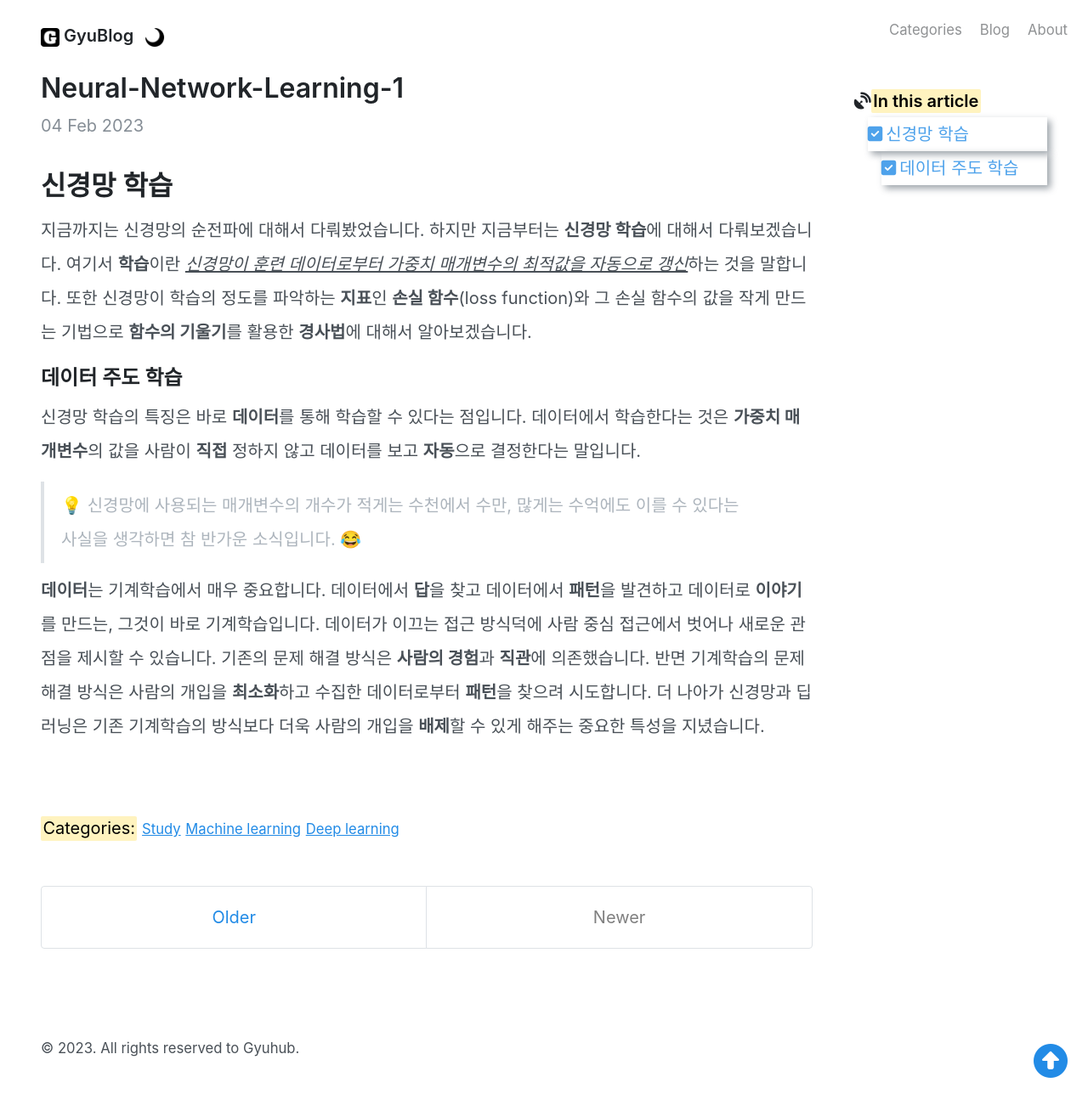
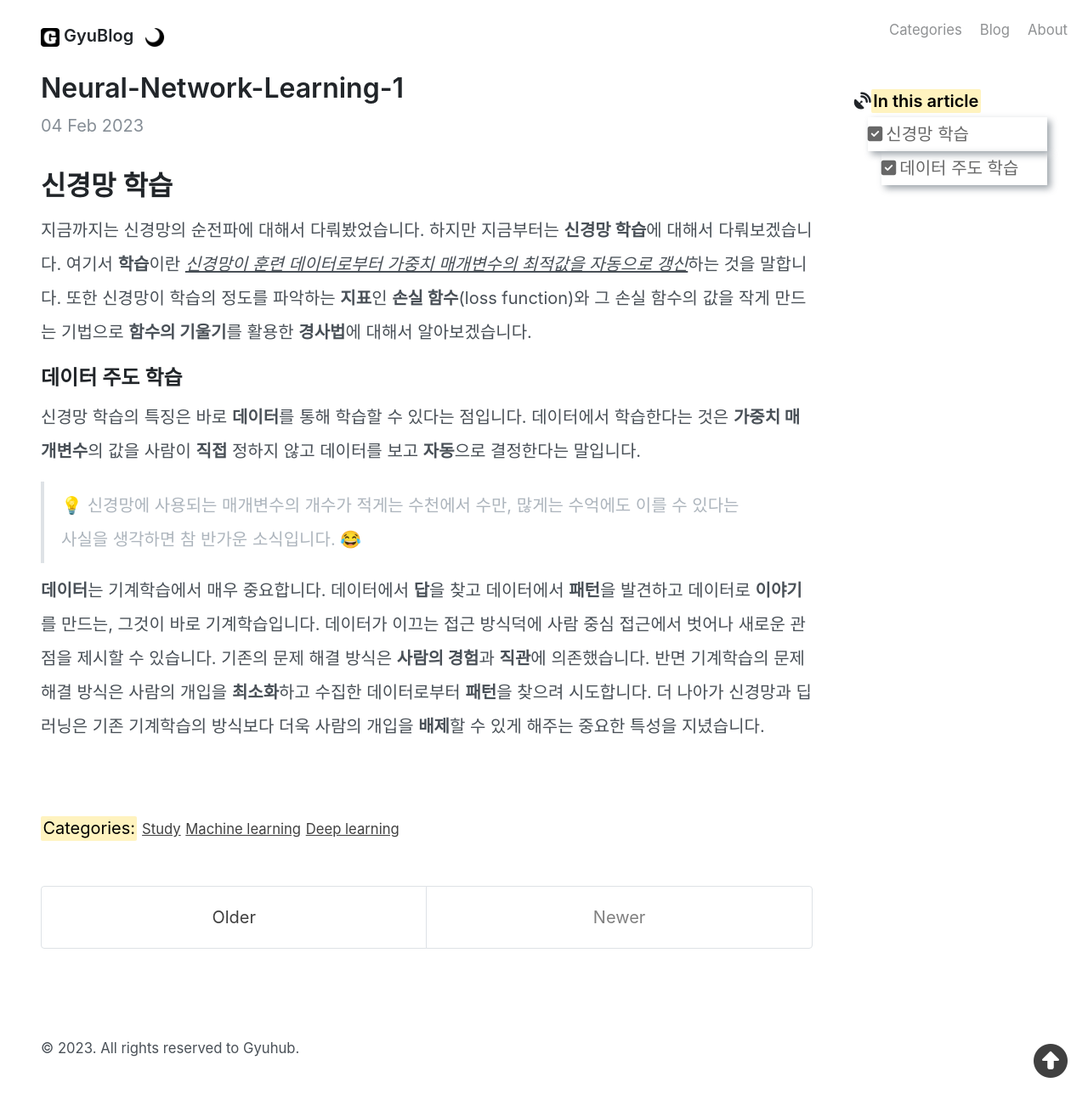
Before and after one commit to mngupark/mngupark.github.io, a Jekyll site: the page built from index.html, in a window 1280 px wide and 1301 px high. Shown: the whole window at 85% size. Built offline with Jekyll 4.4.1, drawn with Linux system fonts in a browser that asks for light colours; nearby versions of some CDN libraries; emoji names are drawn with the system emoji font; the list of posts is cut into pages by our own code; comment, search, counter and statistics services are not loaded.

Commit message:
modify a default link color

```diff
--- a/_sass/_variables.scss
+++ b/_sass/_variables.scss
@@ -42,8 +42,8 @@
   --body-color: var(--gray-700);
   --body-bg: #fff;
 
-  --link-color: var(--blue);
-  --link-hover-color: #1c7ed6;
+  --link-color: var(--light-poole-link-color);
+  --link-hover-color: var(--light-poole-link-hover);
 
   --heading-color: var(--gray-900);
 
```
